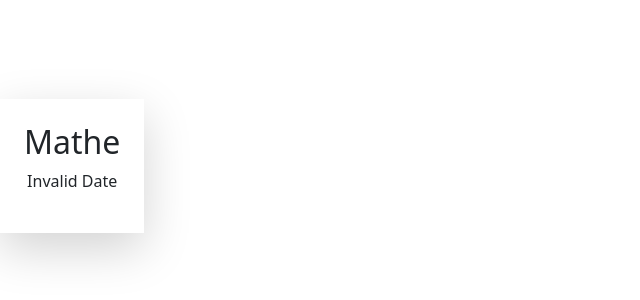
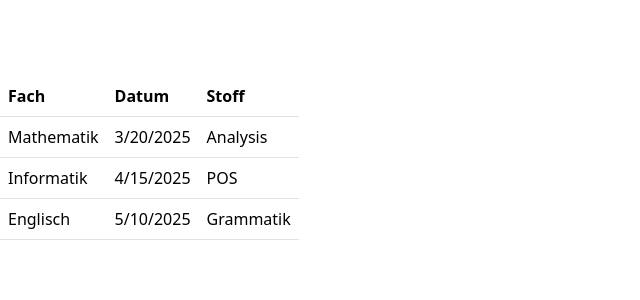
Before and after one commit to trenod22/klassen-organisations-app, a React (Vite) app: page / in a window 1280 px wide. Shown: the part 234-534 px from the top of the page, without its empty margins (0-640 px from the left). Built offline with nearby package versions, Linux system fonts and the light colour scheme.

Commit message:
added Table for Testtermine

```diff
--- a/package.json
+++ b/package.json
@@ -10,6 +10,7 @@
     "preview": "vite preview"
   },
   "dependencies": {
+    "bootstrap": "^5.3.3",
     "react": "^19.0.0",
     "react-dom": "^19.0.0"
   },
--- a/src/App.jsx
+++ b/src/App.jsx
@@ -1,6 +1,5 @@
-import { useState } from 'react'
+import 'bootstrap/dist/css/bootstrap.min.css';
 import MainSite from "./components/MainSite.js";
-import 'bootstrap/dist/css/bootstrap.min.css';
 
 function App() {
 
--- a/src/components/MainSite.tsx
+++ b/src/components/MainSite.tsx
@@ -1,12 +1,10 @@
-// @ts-ignore
 import React from 'react';
-import Testtermin from "./Testtermin";
+import TestterminTable from "./TestterminTable";
 
 const MainSite: React.FC = () => {
     return (
         <>
-            <Testtermin fach={"Mathe"} datum={new Date("13.03.2025")}></Testtermin>
-
+            <TestterminTable/>
         </>
     );
 }
--- a/src/components/Testtermin.tsx
+++ b/src/components/Testtermin.tsx
@@ -3,14 +3,17 @@ import React from 'react';
 type TestterminProps = {
     fach?: string;
     datum: Date;
+    stoff: string;
+    index: number;
 };
 
-const Testtermin: React.FC<TestterminProps> = ({ fach = "Kein Fach", datum }) => {
+const Testtermin: React.FC<TestterminProps> = ({ fach = "Kein Fach", datum, stoff, index }) => {
     return (
-        <div className="bg-white shadow-lg rounded-2xl p-4 text-center w-64">
-            <h2 className="text-xl font-semibold text-gray-800">{fach}</h2>
-            <p className="text-gray-500 text-sm mt-2">{datum.toLocaleDateString()}</p>
-        </div>
+        <tr key={index}>
+            <td>{fach}</td>
+            <td>{datum.toLocaleDateString()}</td>
+            <td>{stoff}</td>
+        </tr>
     );
 };
 
--- /dev/null
+++ b/src/components/TestterminTable.tsx
@@ -0,0 +1,37 @@
+import React from 'react';
+import Testtermin from "./Testtermin";
+
+type TestterminData = {
+    fach: string;
+    datum: Date;
+    stoff: string;
+};
+
+const testtermine: TestterminData[] = [
+    { fach: "Mathematik", datum: new Date(2025, 2, 20), stoff: "Analysis" },
+    { fach: "Informatik", datum: new Date(2025, 3, 15), stoff: "POS " },
+    { fach: "Englisch", datum: new Date(2025, 4, 10), stoff: "Grammatik" }
+];
+
+const TestterminTable: React.FC = () => {
+    return (
+        <>
+            <table className="table">
+                <thead>
+                    <tr>
+                        <th>Fach</th>
+                        <th>Datum</th>
+                        <th>Stoff</th>
+                    </tr>
+                </thead>
+                <tbody>
+                {testtermine.map((test, index) => (
+                    <Testtermin datum={test.datum} fach={test.fach} stoff={test.stoff} index={index}/>
+                ))}
+                </tbody>
+            </table>
+        </>
+    );
+};
+
+export default TestterminTable;
```
